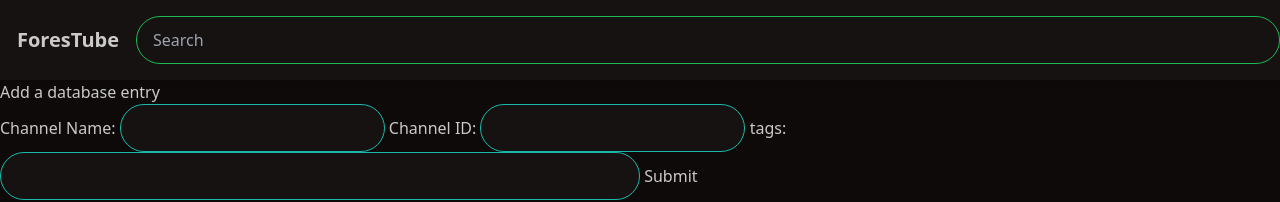
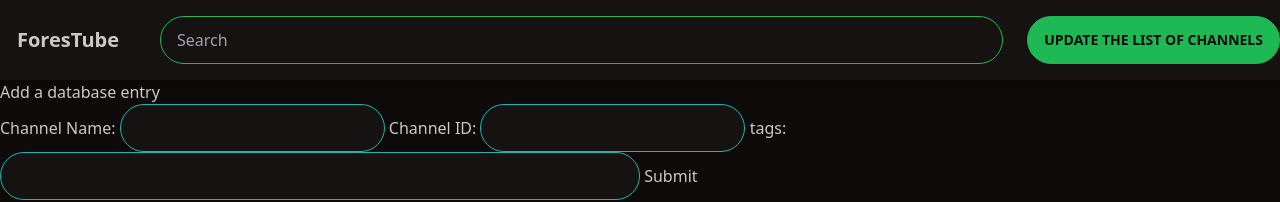
Before and after one commit to davidstrasak/alt-youtube, a SvelteKit app: page /db in a window 1280 px wide. Shown: the top 202 px of the page. Built offline with nearby package versions, Linux system fonts and the light colour scheme; no server answers; the database is empty.

Commit message:
fix the page to have full background color

```diff
--- a/src/app.html
+++ b/src/app.html
@@ -1,12 +1,12 @@
 <!doctype html>
-<html lang="en">
+<html lang="en" class="bg-base-300">
 	<head>
 		<meta charset="utf-8" />
 		<link rel="icon" href="%sveltekit.assets%/favicon.png" />
 		<meta name="viewport" content="width=device-width, initial-scale=1" />
 		%sveltekit.head%
 	</head>
-	<body data-sveltekit-preload-data="hover" class="bg-base-300">
+	<body data-sveltekit-preload-data="hover">
 		<div style="display: contents">%sveltekit.body%</div>
 	</body>
 </html>
--- a/src/routes/+layout.svelte
+++ b/src/routes/+layout.svelte
@@ -29,7 +29,7 @@
 
 <main style="height: {entireHeight}" class="bg-base-300">
 	<header class="fixed top-0 left-0 right-0 z-50 bg-base-100 shadow-md" bind:this={headerObject}>
-		<div class="container mx-auto flex items-center justify-between py-4">
+		<div class="container mx-auto flex items-center justify-between py-4 gap-6">
 			<a href="/" class="btn btn-ghost normal-case text-xl">ForesTube</a>
 			<form on:submit|preventDefault={handleSubmit} class="flex-1">
 				<input
@@ -40,6 +40,7 @@
 					bind:value={searchQuery}
 				/>
 			</form>
+			<a href="/db" class="btn btn-primary">UPDATE THE LIST OF CHANNELS</a>
 		</div>
 	</header>
 
```
